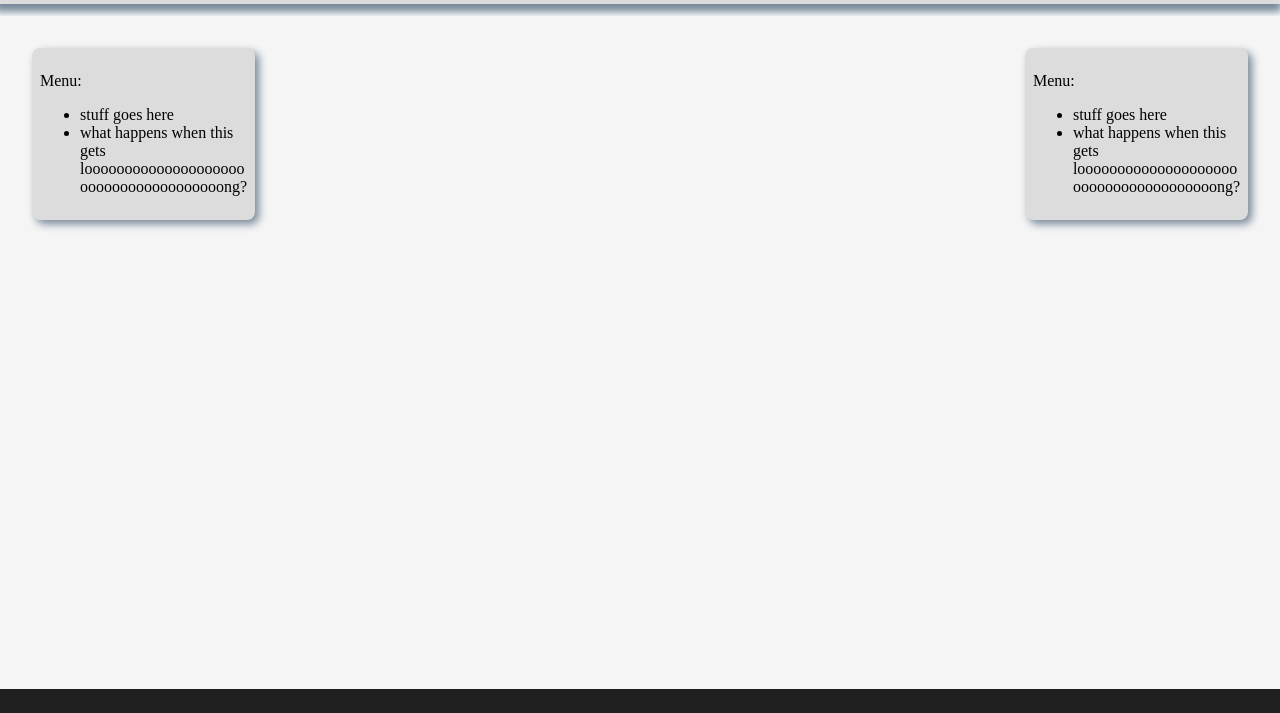
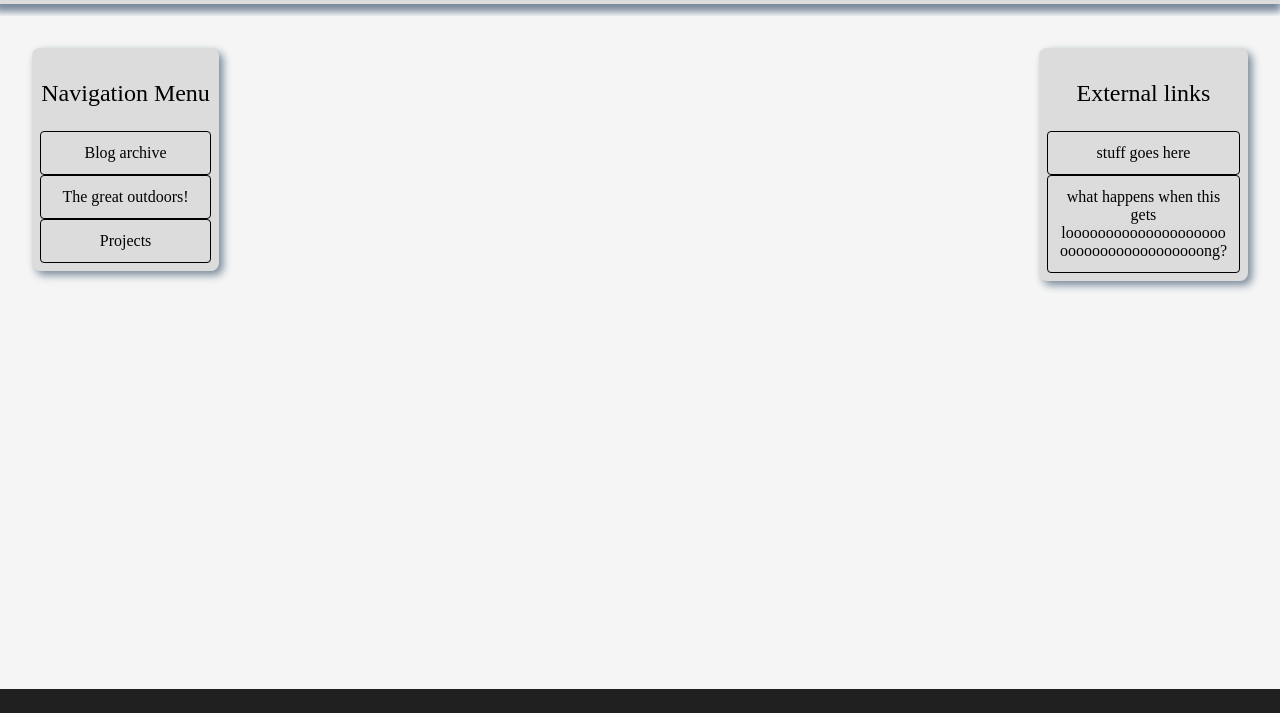
Before and after one commit to John-Douglas-Hynes/john-douglas-hynes.github.io, a plain HTML site: page index.html in a window 1280 px wide. Shown: the part 87-800 px from the top of the page. Drawn offline with Linux system fonts and the light colour scheme.

Commit message:
Format menu boxes

```diff
--- a/index.html
+++ b/index.html
@@ -31,12 +31,12 @@
         <div class="main-content">
             <div class="left-menu">
                 <div class="left-box">
-                    <p>Menu:</p>
+                    <p>Navigation Menu</p>
                     <ul>
-                        <li>stuff goes here</li>
-                        <li>what happens when this gets loooooooooooooooooooo
-                            oooooooooooooooooong?
+                        <li>Blog archive</li>
+                        <li>The great outdoors!
                         </li>
+                        <li>Projects</li>
                     </ul>
                 </div>
             </div>
@@ -44,7 +44,7 @@
             </div>
             <div class="right-menu">
                 <div class="right-box">
-                    <p>Menu:</p>
+                    <p>External links</p>
                     <ul>
                         <li>stuff goes here</li>
                         <li>what happens when this gets loooooooooooooooooooo
--- a/style.css
+++ b/style.css
@@ -90,6 +90,26 @@ header #contact-me-btn:hover {
     top: 0;
 }
 
+.main-content .left-menu .left-box p, .main-content .right-menu .right-box p {
+    text-align: center;
+    font-size: 24px;
+}
+
+.main-content .left-menu .left-box ul, .main-content .right-menu .right-box ul{
+    list-style-type: none;
+    display: flex;
+    flex-direction: column;
+    margin: 0;
+    padding: 0;
+}
+
+.main-content .left-menu .left-box li, .main-content .right-menu .right-box li{
+    padding: 12px;
+    border: 1px solid black;
+    border-radius: 4px;
+    text-align: center;
+}
+
 .main-content .center-content {
     flex: 5 1 128px;
     text-align: center;
```
